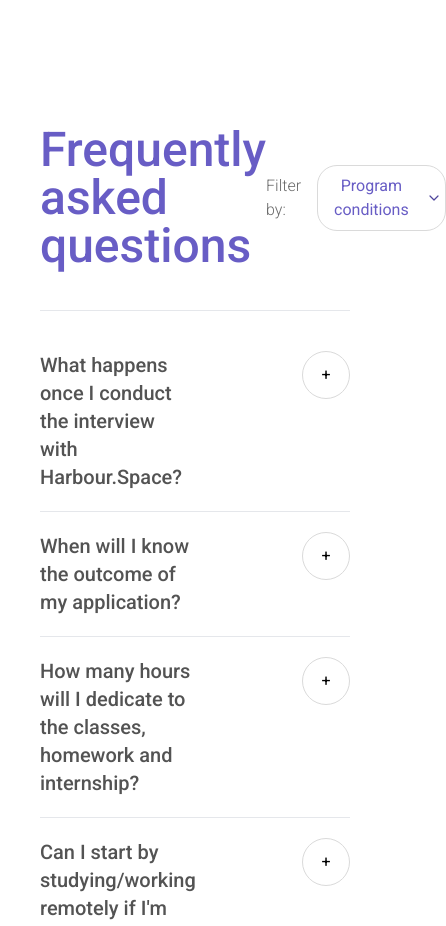
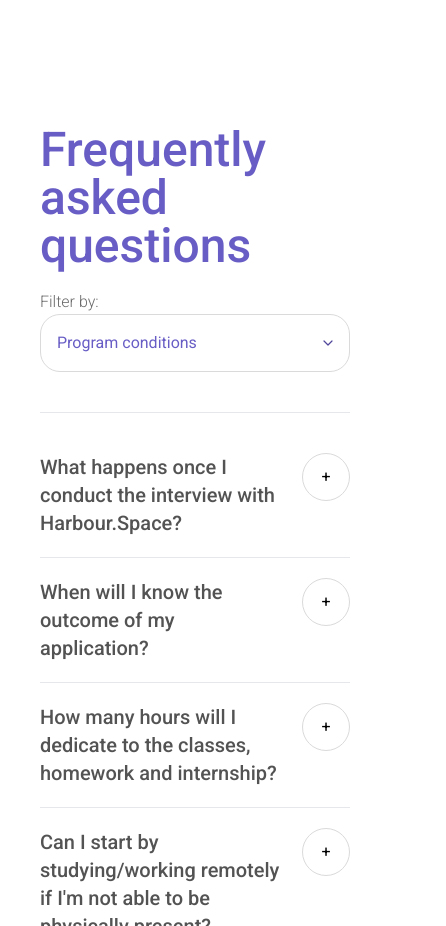
Before and after one commit to totisama/harbourspace-challenge, a Next.js app: page / in a window 390 px wide. Shown: the part 3520-4446 px from the top of the page, 446 px wide, since content can reach past the window. Built offline with nearby package versions, Linux system fonts and the light colour scheme.

Commit message:
fix FAQ section responsive

```diff
--- a/src/app/components/FAQSection.jsx
+++ b/src/app/components/FAQSection.jsx
@@ -5,11 +5,11 @@ import FaqQuestion from './FaqQuestion'
 export default function FAQSection () {
   return (
     <Section flexDirection='flex-col' paddingX='px-10' extra='gap-y-10' >
-      <div className='w-full flex justify-between'>
+      <div className='w-full flex flex-col justify-between gap-y-5  md:flex-row md:gap-y-0'>
         <h2 className='text-5xl max-w-lg font-medium text-[#685DC5]'>Frequently asked questions</h2>
-        <div className='flex items-center gap-x-4'>
+        <div className='flex flex-col items-start gap-x-4 md:flex-row md:items-center'>
           <label className='flex text-[#6A6A6A] font-light text-base'>Filter by:</label>
-          <button className='flex items-center border border-[#DADADA] py-2 px-4 text-[#685DC5] rounded-[20px] gap-x-5'>
+          <button className='w-full flex justify-between items-center border border-[#DADADA] py-4 px-4 text-[#685DC5] rounded-[20px] gap-x-5 sm:py-2 sm:w-auto'>
             Program conditions
             <img className='' src='/svgs/arrow.svg' />
           </button>
--- a/src/app/components/FaqQuestion.jsx
+++ b/src/app/components/FaqQuestion.jsx
@@ -13,7 +13,7 @@ export default function FaqQuestion ({ question }) {
         {({ open }) => (
           <div className='flex justify-between'>
             <strong className='hidden text-[22px] text-[#685DC5] w-[300px] font-medium md:block'>{question.type}</strong>
-            <div className='flex flex-col gap-y-5 w-1/2'>
+            <div className='flex flex-col gap-y-5 w-4/5 md:w-1/2'>
               <h2 className='text-xl text-[#535353] font-medium'>{question.question}</h2>
               <Disclosure.Panel as='div'>
                 <div className='flex flex-col gap-y-5'>
```
